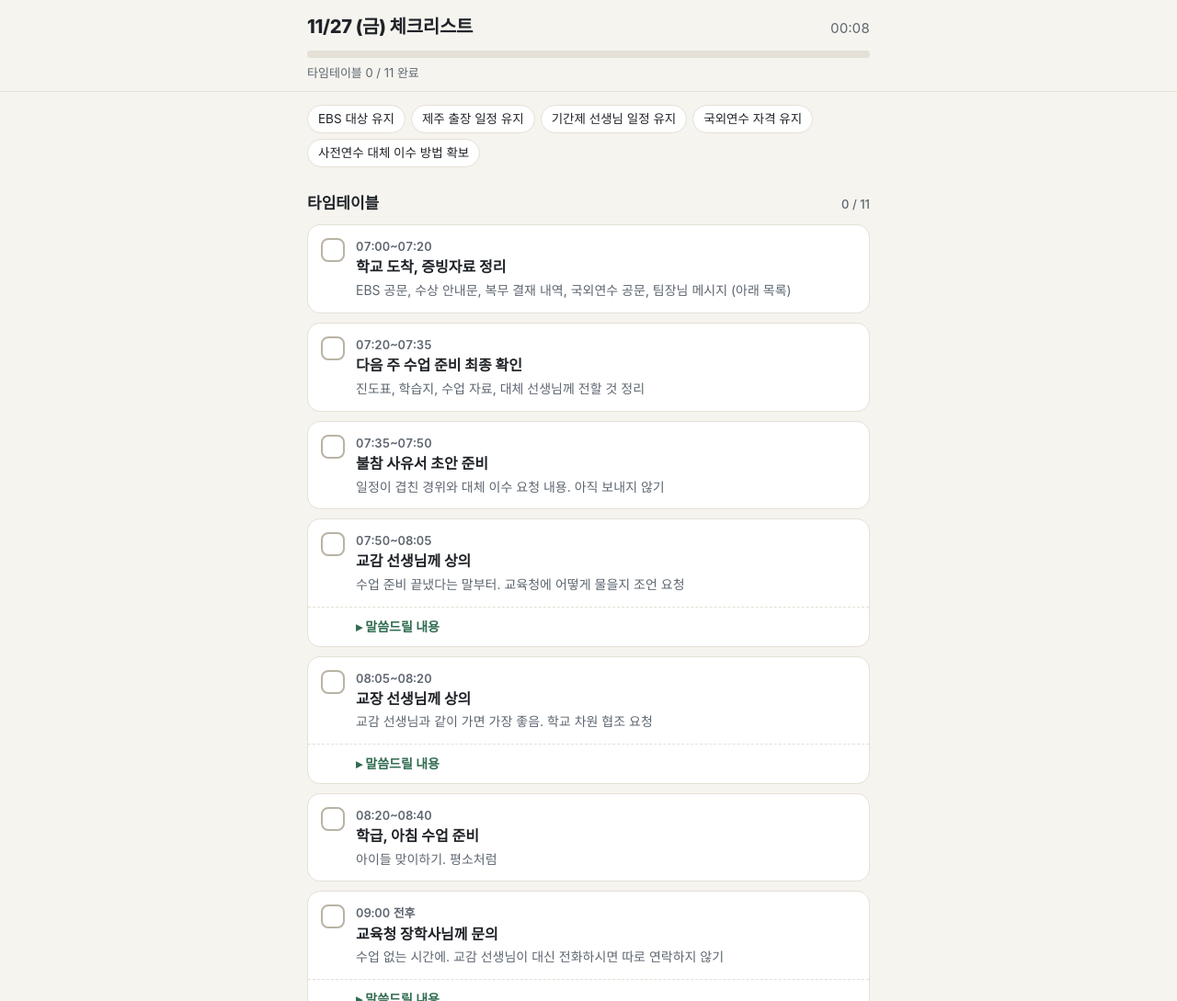
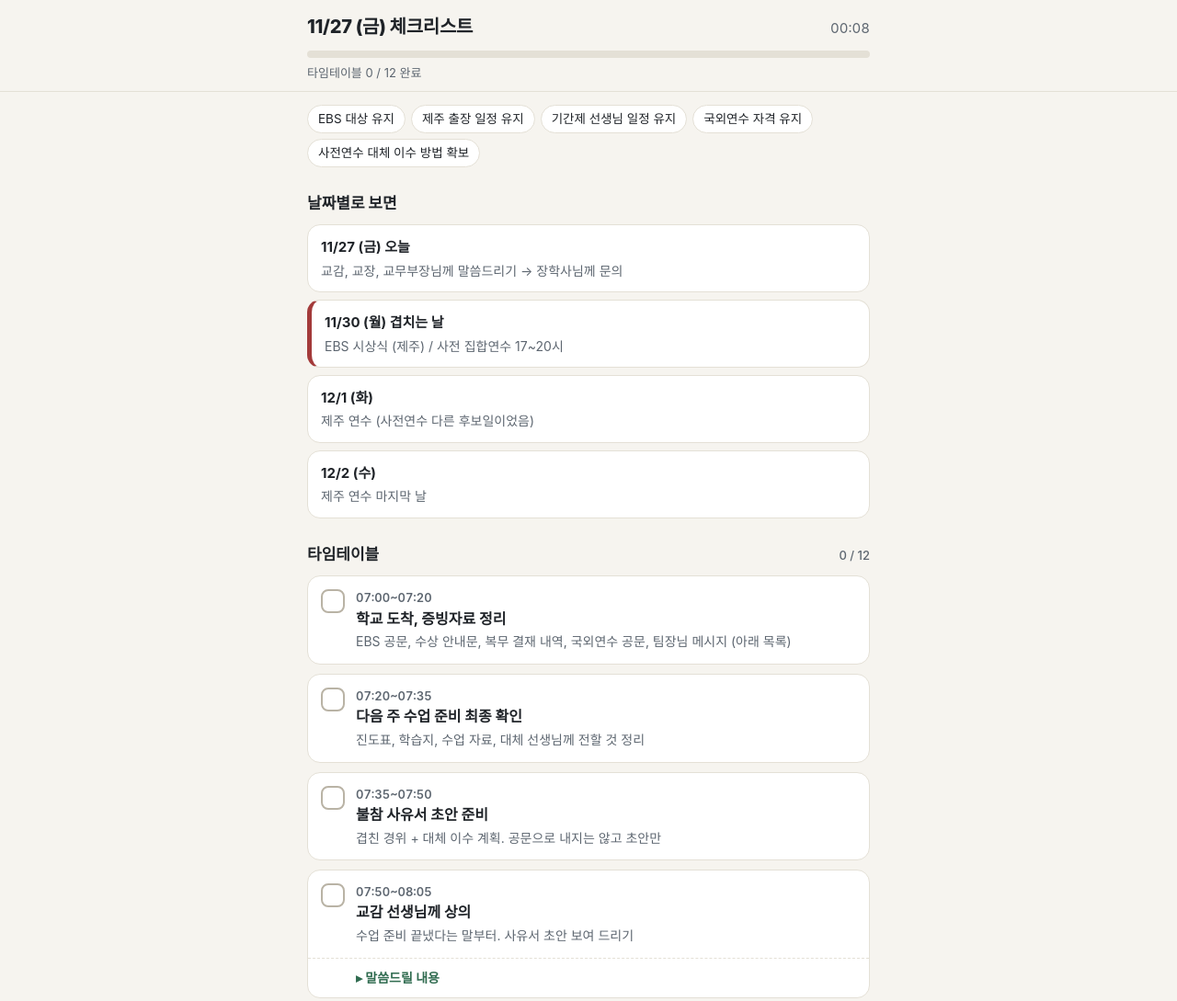
Before and after one commit to hsy1800-create/hsy1800-create.github.io, a plain HTML site: page mission-1127/index.html in a window 1280 px wide. Shown: the top 1089 px of the page at 92% size. Drawn offline with Linux system fonts and the light colour scheme; a web font is replaced by a local one.

Commit message:
체크리스트: 교감, 교장, 교무부장, 장학사 말씀 수정, 날짜별 정리 추가
Co-Authored-By: Claude Opus 5.5 <noreply@anthropic.com>
Claude-Session: https://claude.ai/code/session_015Yfe4CprWqM1HS9n82ebPM

```diff
--- a/mission-1127/index.html
+++ b/mission-1127/index.html
@@ -104,6 +104,14 @@
     <span>EBS 대상 유지</span><span>제주 출장 일정 유지</span><span>기간제 선생님 일정 유지</span><span>국외연수 자격 유지</span><span>사전연수 대체 이수 방법 확보</span>
   </div>
 
+  <h2>날짜별로 보면</h2>
+  <div class="cards">
+    <div class="card"><b>11/27 (금) 오늘</b><div>교감, 교장, 교무부장님께 말씀드리기 → 장학사님께 문의</div></div>
+    <div class="card bad"><b>11/30 (월) 겹치는 날</b><div>EBS 시상식 (제주) / 사전 집합연수 17~20시</div></div>
+    <div class="card"><b>12/1 (화)</b><div>제주 연수 (사전연수 다른 후보일이었음)</div></div>
+    <div class="card"><b>12/2 (수)</b><div>제주 연수 마지막 날</div></div>
+  </div>
+
   <h2>타임테이블 <small id="c-time"></small></h2>
   <div id="timeline"></div>
 
@@ -112,7 +120,7 @@
 
   <h2>장학사님께 확인할 것 <small id="c-ask"></small></h2>
   <div class="simple" id="ask"></div>
-  <div class="note">결강신청서, 불참 사유서는 미리 내지 않기. 초안만 들고 있다가 교육청이 말하는 양식으로 제출.</div>
+  <div class="note">공문으로 정식 제출은 교육청이 말할 때. 문의할 때는 사유서 초안만 같이 보내고, 교육청이 말하는 양식으로 다시 내기.</div>
 
   <h2>교육청 답변별 대응</h2>
   <div class="cards">
@@ -147,41 +155,49 @@
   var CHECK = '<svg viewBox="0 0 24 24" fill="none" stroke="#fff" stroke-width="3.2" stroke-linecap="round" stroke-linejoin="round"><path d="M5 12.5l4.5 4.5L19 7.5"/></svg>';
 
   var S_VICE = [
-    "교감 선생님, 다음 주 출장 기간 수업은 진도표, 수업 자료, 학습지까지 준비해 두었습니다. 대체 선생님 신경 써 주셔서 감사합니다.",
-    "한 가지 상의드릴 일이 있어서 왔습니다.",
-    "지난번 결재해 주신 공무국외연수에 대상자로 선발되었는데, 사전 집합연수 일정이 EBS 제주 출장과 겹칩니다.",
-    "교육청이 안내한 후보 날짜 두 개가 모두 출장 기간이고, EBS 측에서는 시상식에 불참하면 대상 수상에 문제가 생길 수 있다고 안내받았습니다.",
-    "출장 결재와 대체 인력 확보는 끝난 상황이라, 교육청에 사전연수 대체 이수 방법을 문의해 보려고 합니다.",
-    "어떻게 처리하면 좋을지 교감 선생님 의견을 여쭙고 싶습니다."
+    "교감 선생님, 상의드릴 일이 있어 왔습니다.",
+    "다음 주 출장 기간 수업은 진도표, 수업 자료, 학습지까지 준비해 두었습니다.",
+    "공무국외연수 사전 집합연수가 11. 30.(월) 17~20시로 확정됐는데, 같은 날이 EBS 시상식 출장입니다.",
+    "EBS 측은 수상자가 꼭 참석해야 한다고 해서, 출장은 원래대로 가야 할 것 같습니다.",
+    "그래서 교육청에 사유서를 내고, 사전연수를 대체 이수할 방법이 있는지 여쭤보려고 합니다. 사유서 초안 한번 봐 주시겠어요?",
+    "교장 선생님께도 말씀드리고 확인을 받으려고 하는데, 같이 가 주실 수 있을까요?"
   ];
   var S_PRIN = [
-    "교장 선생님, 상의드릴 일이 있어 찾아왔습니다.",
-    "승인해 주신 EBS 대상 시상식 출장과 공무국외연수 사전 집합연수 일정이 겹치게 되었습니다.",
-    "EBS 측은 시상식 참석이 필수라는 입장이고, 교육청이 안내한 사전연수 후보 날짜도 모두 출장 기간과 겹칩니다.",
-    "두 일정 모두 참여할 수 있도록 교육청에 사전연수 대체 이수 가능 여부를 문의해 보려고 합니다.",
-    "필요하면 학교 차원에서 협조 요청을 하거나, 불참 사유서를 공문으로 제출해도 괜찮을지 여쭙고 싶습니다."
+    "교장 선생님, 말씀드릴 일이 있어 왔습니다.",
+    "승인해 주신 EBS 시상식 출장(11. 30.~12. 2.)과 공무국외연수 사전 집합연수(11. 30.) 날짜가 겹칩니다.",
+    "EBS는 수상자 필수 참석이라 출장은 원래대로 가고, 사전연수는 교육청에 사유서를 내고 대체 이수 방법을 여쭤보려고 합니다.",
+    "사유서에 학교장 확인란이 있어서 확인 부탁드립니다.",
+    "교육청에서 공문으로 내라고 하면 그때 기안 올리겠습니다."
+  ];
+  var S_HEAD = [
+    "부장님, 공유드릴 일이 있습니다.",
+    "국외연수 사전 집합연수가 11. 30.(월)로 확정됐는데, EBS 시상식 출장과 같은 날입니다.",
+    "EBS는 수상자 필수 참석이라 출장은 원래대로 갑니다. 구해 주신 기간제 선생님 일정도 그대로입니다.",
+    "사전연수는 교육청에 사유서를 내고 대체 이수 방법을 여쭤보려고 합니다. 교감, 교장 선생님께는 말씀드렸습니다.",
+    "복무나 공문 쪽에서 따로 챙길 게 있으면 알려 주세요."
   ];
   var S_SUPER = [
     "장학사님, 안녕하세요. 사수초등학교 한소연입니다.",
-    "공무국외연수 사전 집합연수 관련해서 여쭙고 싶은 것이 있어 연락드렸습니다.",
-    "이번 EBS 공모전에서 대상을 받게 되어 11. 30.~12. 2. 제주 시상식과 연수에 참석할 예정입니다.",
-    "학교장 출장 결재와 담임 대체 인력 확보까지 끝난 상황에서 사전연수 일정이 겹치게 되었습니다. 안내해 주신 11. 30.과 12. 1. 두 날짜가 모두 출장 기간이고, EBS 측도 시상식 참석이 필수라고 안내했습니다.",
-    "국외연수에도 꼭 참여하고 싶어서, 사전연수를 과제나 개별 연수 같은 방법으로 대체 이수할 수 있는지 여쭙고 싶습니다.",
-    "필요한 증빙자료와 사유서는 제출하겠습니다. 어떤 양식으로 언제까지 내면 되는지 알려 주시면 그대로 준비하겠습니다.",
-    "바쁘신데 확인해 주셔서 감사합니다."
+    "11. 30.(월) 공무국외연수 사전 집합연수 관련해서 여쭙습니다.",
+    "같은 날 EBS 공모전 대상 시상식 출장(11. 30.~12. 2.)이 있어 참석이 어렵습니다. 학교장 결재를 받은 출장이고, EBS 측도 수상자는 꼭 참석해야 한다고 안내했습니다. 안내해 주신 후보 날짜(11. 30., 12. 1.)가 모두 출장 기간입니다.",
+    "연수 자료 확인 후 과제 제출 같은, 안내해 주시는 방법으로 사전연수를 대체 이수할 수 있을지 여쭙고 싶습니다.",
+    "사유서와 증빙(출장 공문, 결재 내역)을 함께 보내 드립니다. 다른 양식이 필요하면 알려 주시면 맞춰서 내겠습니다.",
+    "바쁘신데 확인 부탁드립니다. 감사합니다."
   ];
 
   var timeline = [
     {id:"t1", s:"07:00", e:"07:20", t:"학교 도착, 증빙자료 정리", d:"EBS 공문, 수상 안내문, 복무 결재 내역, 국외연수 공문, 팀장님 메시지 (아래 목록)"},
     {id:"t2", s:"07:20", e:"07:35", t:"다음 주 수업 준비 최종 확인", d:"진도표, 학습지, 수업 자료, 대체 선생님께 전할 것 정리"},
-    {id:"t3", s:"07:35", e:"07:50", t:"불참 사유서 초안 준비", d:"일정이 겹친 경위와 대체 이수 요청 내용. 아직 보내지 않기"},
-    {id:"t4", s:"07:50", e:"08:05", t:"교감 선생님께 상의", d:"수업 준비 끝냈다는 말부터. 교육청에 어떻게 물을지 조언 요청",
+    {id:"t3", s:"07:35", e:"07:50", t:"불참 사유서 초안 준비", d:"겹친 경위 + 대체 이수 계획. 공문으로 내지는 않고 초안만"},
+    {id:"t4", s:"07:50", e:"08:05", t:"교감 선생님께 상의", d:"수업 준비 끝냈다는 말부터. 사유서 초안 보여 드리기",
       script:S_VICE, tip:"교감 선생님이 교육청에 직접 전화해 주신다고 하면 감사하다고 하고 맡기기"},
-    {id:"t5", s:"08:05", e:"08:20", t:"교장 선생님께 상의", d:"교감 선생님과 같이 가면 가장 좋음. 학교 차원 협조 요청",
-      script:S_PRIN},
+    {id:"t5", s:"08:05", e:"08:15", t:"교장 선생님께 말씀드리기", d:"교감 선생님과 같이. 사유서 학교장 확인 받기",
+      script:S_PRIN, tip:"교장 선생님이 교육청에 연락해 주겠다고 하시면 감사하게 받기. 먼저 부탁드릴 필요는 없음. 아침에 안 계시면 확인란 비운 채로 9시에 먼저 보내고, 오전 중에 꼭 말씀드리기"},
+    {id:"t5b", s:"08:15", e:"08:20", t:"교무부장님께 공유", d:"기간제 선생님 일정은 그대로라 짧게 알려 드리기만",
+      script:S_HEAD},
     {id:"t6", s:"08:20", e:"08:40", t:"학급, 아침 수업 준비", d:"아이들 맞이하기. 평소처럼"},
-    {id:"t7", s:"08:50", e:"10:30", label:"09:00 전후", t:"교육청 장학사님께 문의", d:"수업 없는 시간에. 교감 선생님이 대신 전화하시면 따로 연락하지 않기",
-      script:S_SUPER, tip:"통화 중에 아래 '장학사님께 확인할 것' 다섯 가지 체크하기"},
+    {id:"t7", s:"08:50", e:"10:30", label:"09:00 전후", t:"교육청 장학사님께 문의", d:"메신저로 사유서 초안과 증빙 같이 보내기. 10:30까지 답 없으면 전화. 교감 선생님이 대신 연락하시면 따로 하지 않기",
+      script:S_SUPER, tip:"답이 오면 아래 '장학사님께 확인할 것' 다섯 가지 체크하기"},
     {id:"t8", s:"10:30", e:"12:00", t:"교육청 답변 확인", d:"대체 이수 가능 여부, 제출 서류, 학교장 확인이나 공문 필요 여부"},
     {id:"t9", s:"12:00", e:"13:00", t:"필요 서류 보완", d:"교육청이 말한 양식, 절차대로 준비"},
     {id:"t10", s:"13:00", e:"15:00", t:"학교 내부 결재, 공문 발송", d:"교육청이 요청한 경우에만 공식 제출"},
```
